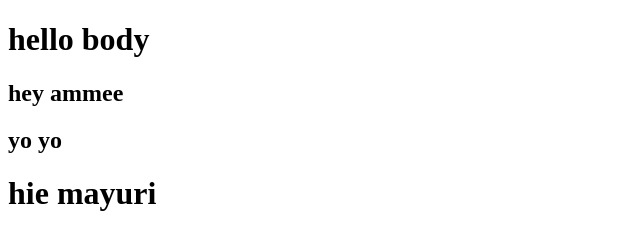
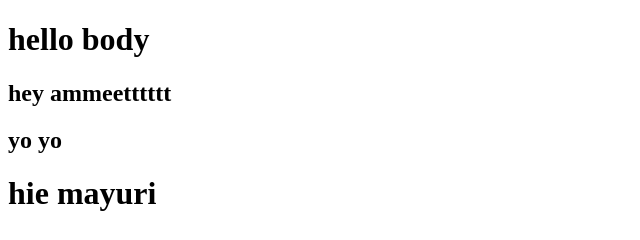
Before and after one commit to PreetiSingh13/MyGitProj, a plain HTML site: page index.html in a window 1280 px wide. Shown: the full height of the page, 0-640 px from the left. Drawn offline with Linux system fonts and the light colour scheme.

Commit message:
Update index.html

```diff
--- a/index.html
+++ b/index.html
@@ -5,7 +5,7 @@
     </head>
     <body>
         <h1>hello body</h1>
-        <h2>hey ammee</h2>
+        <h2>hey ammeetttttt</h2>
         <h2>yo yo</h2>
         <h1>hie mayuri</h1>
     </body>
```
